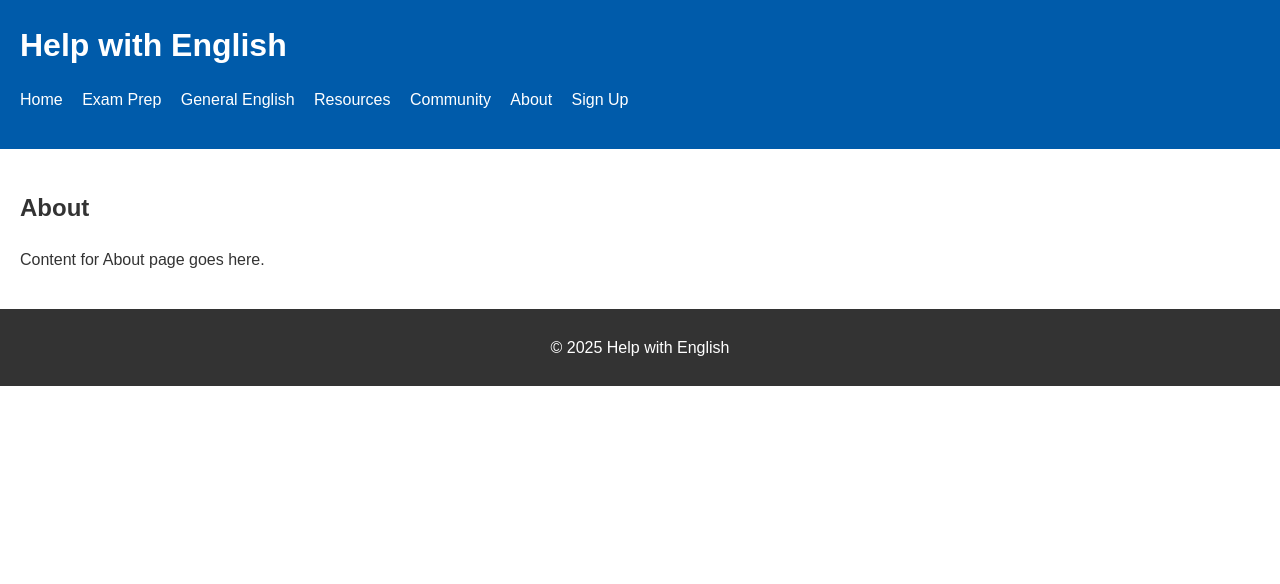
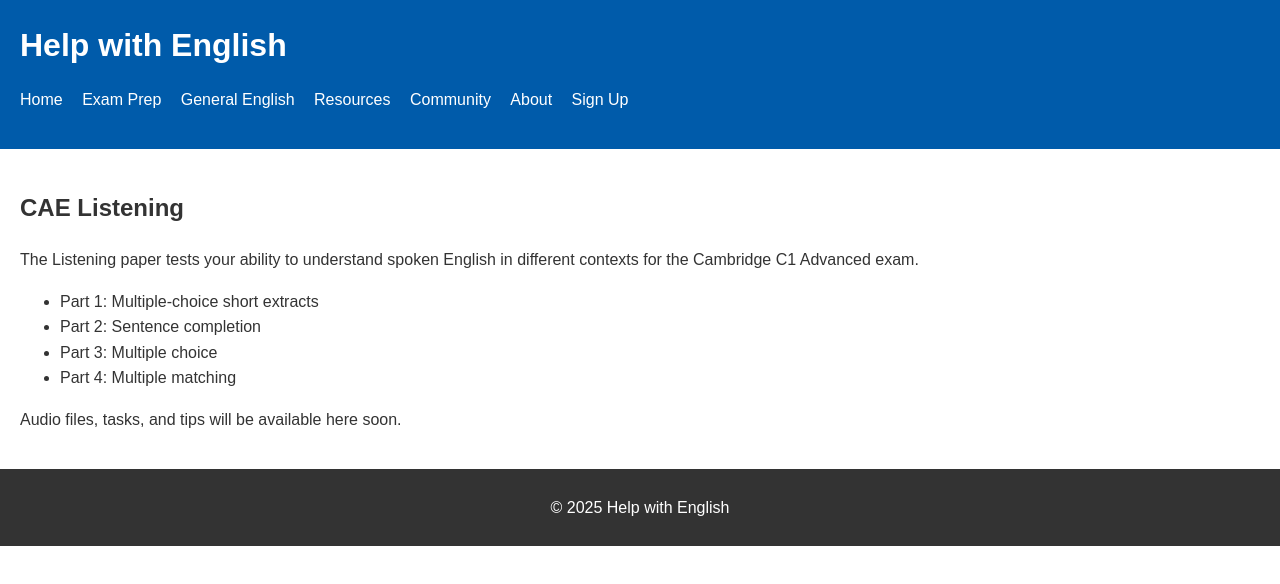
Before and after one commit to ottoesterle/Help-with-English, a plain HTML site: page cae-listening.html in a window 1280 px wide. Drawn offline with Linux system fonts and the light colour scheme.

Commit message:
Update cae-listening.html

```diff
--- a/cae-listening.html
+++ b/cae-listening.html
@@ -1,9 +1,8 @@
-
 <!DOCTYPE html>
 <html lang="en">
 <head>
   <meta charset="UTF-8" />
-  <title>About | Help with English</title>
+  <title>CAE Listening | Help with English</title>
   <link rel="stylesheet" href="style.css" />
 </head>
 <body>
@@ -23,8 +22,15 @@
   </header>
 
   <main>
-    <h2>About</h2>
-    <p>Content for About page goes here.</p>
+    <h2>CAE Listening</h2>
+    <p>The Listening paper tests your ability to understand spoken English in different contexts for the Cambridge C1 Advanced exam.</p>
+    <ul>
+      <li>Part 1: Multiple-choice short extracts</li>
+      <li>Part 2: Sentence completion</li>
+      <li>Part 3: Multiple choice</li>
+      <li>Part 4: Multiple matching</li>
+    </ul>
+    <p>Audio files, tasks, and tips will be available here soon.</p>
   </main>
 
   <footer>
```
